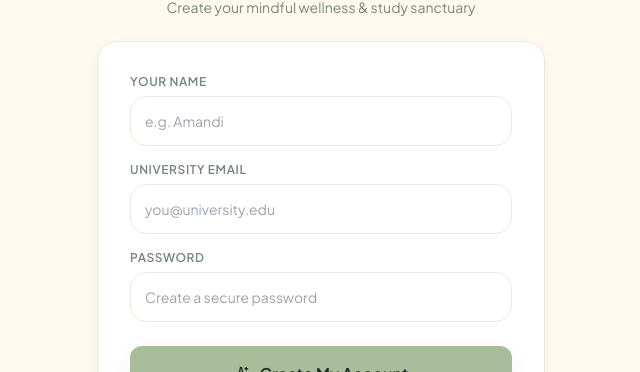
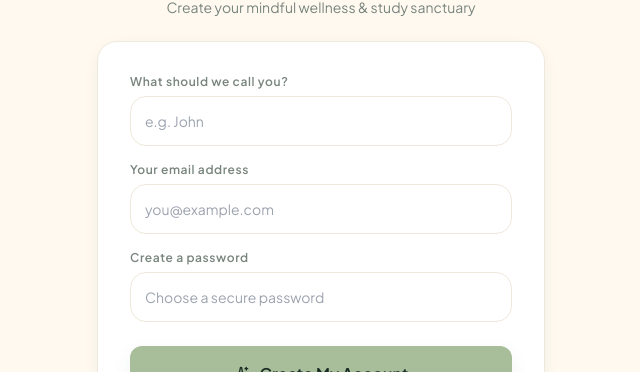
Before and after one commit to amandi-konara/Bloomly, a React (Vite) app in the folder frontend/project/: page /signup in a window 1280 px wide. Shown: the part 226-598 px from the top of the page, without its empty margins (319-959 px from the left). Built offline with nearby package versions, Linux system fonts and the light colour scheme; no server answers.

Commit message:
feat: update signup form labels and placeholders for clarity

```diff
--- a/frontend/project/src/pages/Signup.jsx
+++ b/frontend/project/src/pages/Signup.jsx
@@ -62,14 +62,14 @@ export default function Signup() {
             )}
 
             <div>
-              <label className="block text-xs font-semibold uppercase tracking-wider text-bloom-muted mb-1.5">
-                Your Name
+              <label className="block text-xs font-semibold tracking-wider text-bloom-muted mb-1.5">
+                What should we call you?
               </label>
               <input
                 type="text"
                 required
                 maxLength={80}
-                placeholder="e.g. Amandi"
+                placeholder="e.g. John"
                 className="w-full p-3.5 rounded-2xl border border-bloom-border bg-white text-sm text-bloom-dark focus:outline-none focus:ring-2 focus:ring-sage-300"
                 value={form.name}
                 onChange={(e) => setForm({ ...form, name: e.target.value })}
@@ -77,14 +77,14 @@ export default function Signup() {
             </div>
 
             <div>
-              <label className="block text-xs font-semibold uppercase tracking-wider text-bloom-muted mb-1.5">
-                University Email
+              <label className="block text-xs font-semibold tracking-wider text-bloom-muted mb-1.5">
+                Your email address
               </label>
               <input
                 type="email"
                 required
                 maxLength={254}
-                placeholder="you@university.edu"
+                placeholder="you@example.com"
                 className="w-full p-3.5 rounded-2xl border border-bloom-border bg-white text-sm text-bloom-dark focus:outline-none focus:ring-2 focus:ring-sage-300"
                 value={form.email}
                 onChange={(e) => setForm({ ...form, email: e.target.value })}
@@ -92,15 +92,15 @@ export default function Signup() {
             </div>
 
             <div>
-              <label className="block text-xs font-semibold uppercase tracking-wider text-bloom-muted mb-1.5">
-                Password
+              <label className="block text-xs font-semibold tracking-wider text-bloom-muted mb-1.5">
+                Create a password
               </label>
               <input
                 type="password"
                 required
                 minLength={8}
                 maxLength={72}
-                placeholder="Create a secure password"
+                placeholder="Choose a secure password"
                 className="w-full p-3.5 rounded-2xl border border-bloom-border bg-white text-sm text-bloom-dark focus:outline-none focus:ring-2 focus:ring-sage-300"
                 value={form.password}
                 onChange={(e) => setForm({ ...form, password: e.target.value })}
```
